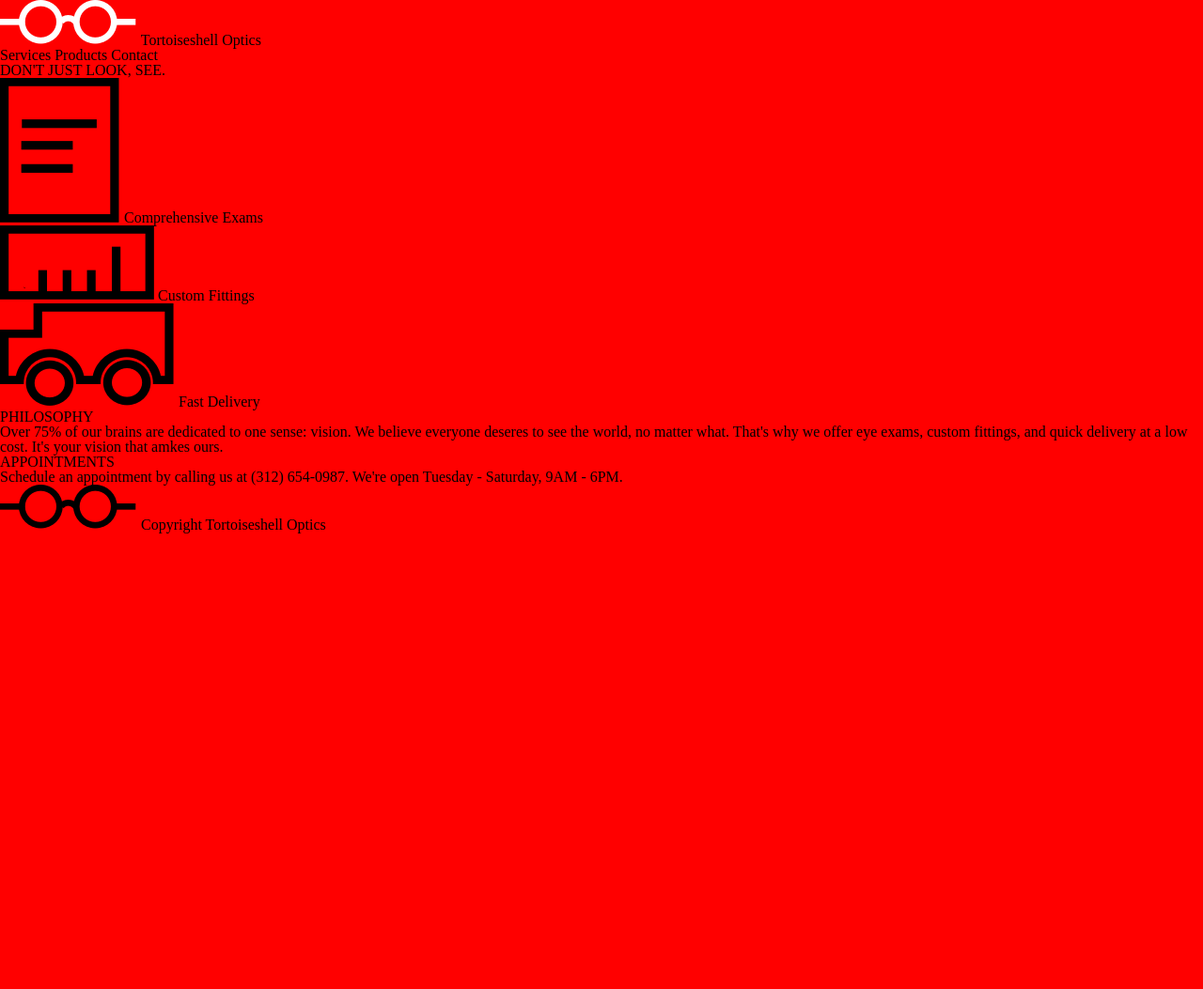
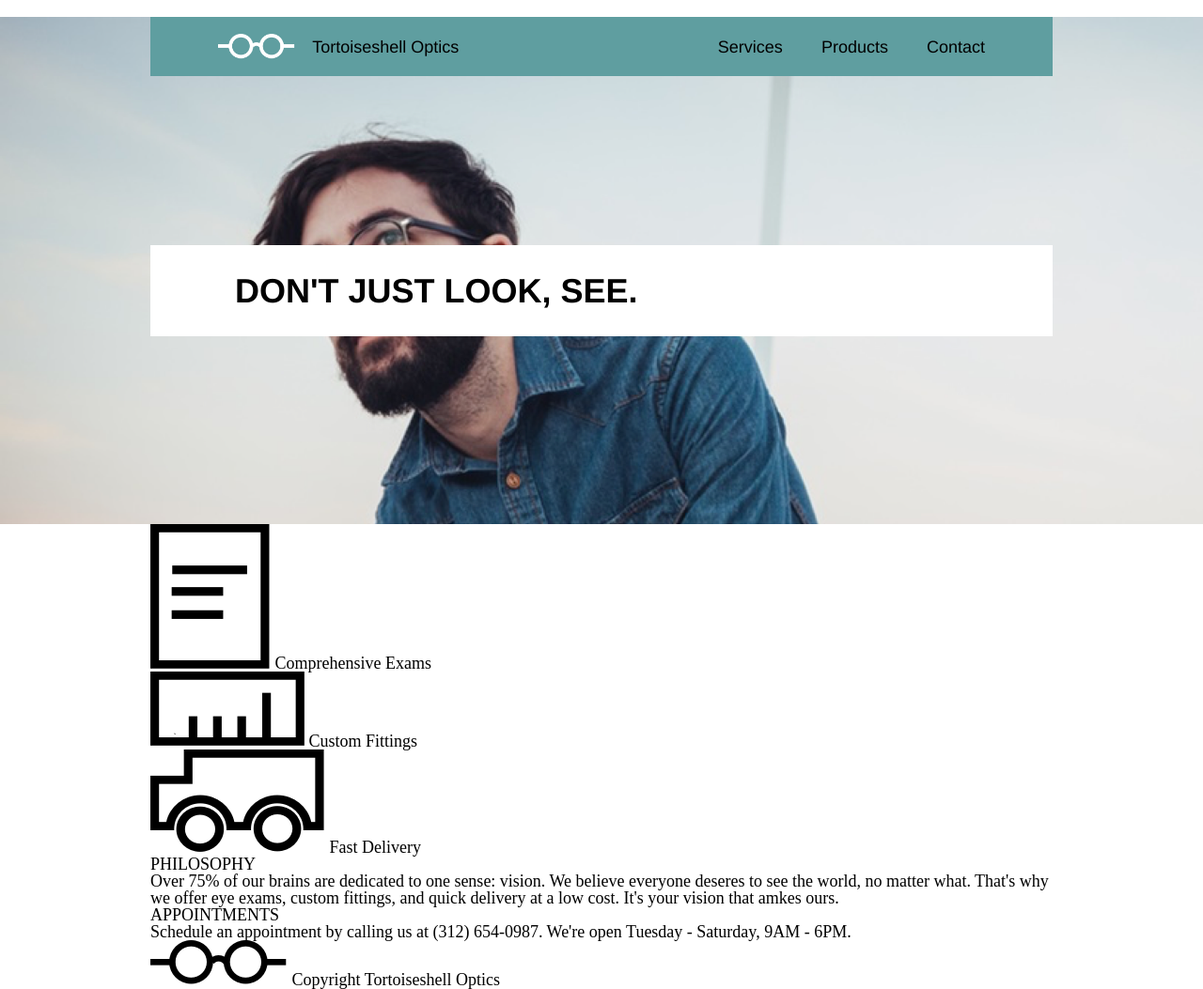
Before and after one commit to ctrim/optics, a plain HTML site: page index.html in a window 1280 px wide. Shown: the whole page at 94% size. Before the commit the page ends 800 px from the top, so only its background shows below. Drawn offline with Linux system fonts and the light colour scheme.

Commit message:
Added style for header.

```diff
--- a/index.html
+++ b/index.html
@@ -9,22 +9,27 @@
 
 <!--HEADER-->
 	<div class="header">
+		<div class="contain">
 			<div class="nav-bar">
-			<div>
+				<div class="logo">
 					<img src="./resources/images/logo-white.png" alt="Glasses Logo">
 					<span>Tortoiseshell Optics</span>
 				</div>
-			<nav>
+				<nav class="nav-tools">
 					<span>Services</span>
 					<span>Products</span>
 					<span>Contact</span>
 				</nav>
 			</div>
+			<div>
 				<div class="statement">
 					<h1>DON'T JUST LOOK, SEE.</h1>
 				</div>
 			</div>
+		</div>
+	</div>
 
+<div class="contain">
 <!--MIDDLE SECTION-->
 	<div class="superlatives">
 		<div>
@@ -49,7 +54,7 @@
 		</div>
 		<div class="appointments">
 			<h2>APPOINTMENTS</h2>
-			<p>Schedule an appointment by calling us at (312) 654-0987. We're open Tuesday - Saturday, 9AM - 6PM.
+			<p>Schedule an appointment by calling us at (312) 654-0987. We're open Tuesday - Saturday, 9AM - 6PM.</p>
 		</div>
 	</div>
 
@@ -58,6 +63,7 @@
 		<img src="./resources/images/logo-black.png" alt="Glasses Logo">
 		<span>Copyright Tortoiseshell Optics</span>
 	</div>
+</div>
 
 </body>
 </html>
--- a/resources/css/index.css
+++ b/resources/css/index.css
@@ -1,4 +1,60 @@
+/*entire page*/
+
+html {
+	font-size: 18px;
+	line-height: 1.4;
+}
+
 body {
 	margin 0;
-	background-color: red;
 }
+
+.contain {
+	width: 960px;
+	margin: 0 auto;
+}
+
+/*header section*/
+
+.header {
+	background-image: url("../images/glasses-bg.png");
+	background-size: auto 100%;
+	height: 30rem;
+	font-family: helvetica;
+}
+
+.nav-bar {
+	display: flex;
+	justify-content: space-between;
+	align-items: center;
+	background-color: cadetblue;
+	padding: 1rem 2rem;
+	margin-top: 1rem;
+}
+
+.logo {
+	display: flex;
+	align-items: center;
+}
+
+.logo img {
+	height: 1.5rem;
+	margin-left: 2rem;
+}
+
+.logo span {
+	margin-left: 1rem;
+}
+
+.nav-tools span {
+	margin-right: 2rem;
+}
+
+.statement {
+	background-color: white;
+	padding: 1.5rem 5rem;
+	font-weight: bold;
+	font-size: 2rem;
+	line-height: 1.2;
+	margin-top: 10rem;
+}
```
Lines whose indentation alone changed are shown as unchanged.
